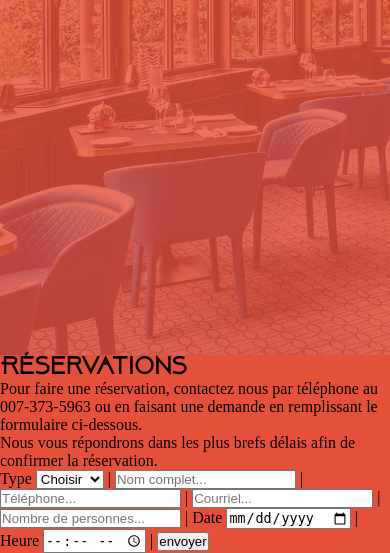
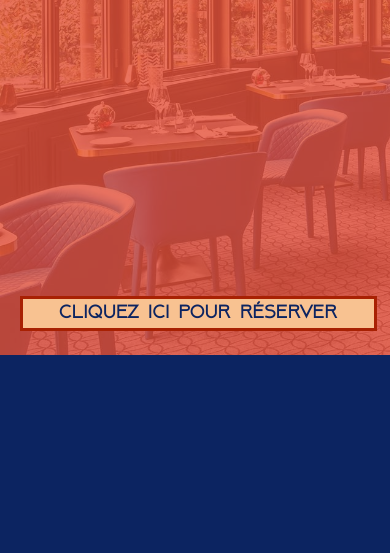
Before and after one commit to felix029/web-b63-final, a PHP site: page /services.php in a window 390 px wide. Shown: the part 489-1042 px from the top of the page. After the commit the page ends 844 px from the top, so only its background shows below. Run offline with PHP 8.4, Linux system fonts and the light colour scheme; data comes from the database, SQL or seed files in the repository; some libraries are stand-ins or nearby versions.

Commit message:
css services mobile (landscape to do)

```diff
--- a/Web/css/services.css
+++ b/Web/css/services.css
@@ -1,12 +1,100 @@
 @media screen and (max-width:1199px) and (orientation: portrait){
+    #content{
+        height: 67vh !important;
+    }
 
+    #reservation-mobile{
+        position: fixed;
+        top: 93vh;
+        background-color: #f8c291;
+        color: #0c2461;
+        border: solid #a82103 3px;
+        text-align: center;
+        width: 90vw;
+        margin: 0 5vw 0 5vw;
+        z-index: 1000;
+    }
+
+    #reservation-mobile h1{
+        margin: 5px;
+        font-size: larger;
+        font-weight: 1200;
+    }
+
+    #reservation{
+        display:none;
+        position: fixed;
+        top: 0;
+
+        height: 520px;
+        width: calc(100% - 140px);
+
+        margin: 5vh 50px 0 50px;
+        color: #0c2461;
+
+        background-color: #f8c291;
+        border: solid #a82103 3px;
+
+        padding: 20px;
+
+        text-align: center;
+
+        z-index: 500;
+    }
+
+    #reservation form{
+        margin-top: 1vh;
+        display: grid;
+        grid-template-columns: 25% 75%;
+        grid-template-rows: 1fr 1fr 1fr 1fr 1fr 1fr 1fr 1fr;
+        align-items: center;
+    }
+
+    #nb-pers{
+        width: 100%;
+    }
+
+    .res-mobile{
+        grid-column: span 2;
+    }
+
+    #btn-res{
+        margin-top: 5px;
+        width: 75%;
+        height: 30px;
+        font-family: "above";
+        font-size: medium;
+        background-color: #0c2461;
+        color: #f8c291;
+        border: solid #a82103 3px;
+        justify-self: center;
+    }
 }
 
 @media screen and (max-width:1199px) and (orientation: landscape){
-    /* user */
+    #reservation{
+        position: fixed;
+        top: 65vh;
 
+        height: calc(calc(var(--vh, 1vh) * 25) - 40px);
+        width: calc(100% - 140px);
+
+        margin: 5vh 50px 0 50px;
+        color: #0c2461;
+
+        background-color: #f8c291;
+        border: solid #a82103 3px;
+
+        padding: 20px;
+
+        z-index: 200;
+    }
 }
 @media screen and (min-width:1200px){
+    #reservation-mobile{
+        display: none;
+    }
+
     #reservation{
         position: fixed;
         top: 65vh;
@@ -49,4 +137,10 @@
         font-weight: bold;
         border: solid #a82103 3px;
     }
+
+    select, input{
+        width: 8vw;
+        height: 3vh;
+        margin-right: 1vw;
+    }
 }
--- /dev/null
+++ b/Web/js/services.js
@@ -0,0 +1,21 @@
+window.addEventListener("load", () => {
+    let done = true;
+
+    $('#reservation-mobile').click( () => {
+        if($('#reservation:hidden') && done == true){
+            done = false;
+            document.getElementById("reservation-mobile").innerHTML = "<h1>Quitter</h1>"
+            $('#reservation').fadeIn(1000, () => {
+                done = true;
+            });
+        }
+
+        if($('#reservation:visible') && done == true){
+            done = false;
+            document.getElementById("reservation-mobile").innerHTML = "<h1>Cliquez ici pour réserver</h1>"
+            $('#reservation').fadeOut(1000, () => {
+                done = true;
+            });
+        }
+    })
+})
--- a/Web/partial/header.php
+++ b/Web/partial/header.php
@@ -36,6 +36,7 @@
         if($_SESSION["page"] == "services.php"){
             ?>
                 <link rel="stylesheet" href="css/services.css">
+                <script src="js/services.js"></script>
             <?php
         }
         if($_SESSION["page"] == "contact.php"){
--- a/Web/services.php
+++ b/Web/services.php
@@ -6,6 +6,10 @@
 
 	require_once("partial/header.php");
 ?>
+</div>
+
+<div id="reservation-mobile">
+	<h1>Cliquez ici pour réserver</h1>
 </div>
 
 <div id="reservation">
@@ -35,20 +39,15 @@
 			<option value="Salle">Salle</option>
 			<option value="Traiteur">Traiteur</option>
 		</select>
-		<label>| </label>
-		<input type="text" name="fullname" placeholder="Nom complet...">
-		<label>| </label>
-		<input type="tel" name="tel" placeholder="Téléphone...">
-		<label>| </label>
-		<input type="email" name="email" placeholder="Courriel...">
-		<label>| </label>
-		<input type="number" name="nb" placeholder="Nombre de personnes...">
-		<label>| Date</label>
+		<input class="res-mobile" type="text" name="fullname" placeholder="Nom complet...">
+		<input class="res-mobile" type="tel" name="tel" placeholder="Téléphone...">
+		<input class="res-mobile" type="email" name="email" placeholder="Courriel...">
+		<input id="nb-pers" class="res-mobile" type="number" name="nb" placeholder="Nombre de personnes...">
+		<label>Date</label>
 		<input type="date" name="date">
-		<label>| Heure</label>
+		<label>Heure</label>
 		<input type="time" name="time">
-		<label>|</label>
-		<input type="submit" value="envoyer" name="reservation" id="btn-res">
+		<input class="res-mobile" type="submit" value="envoyer" name="reservation" id="btn-res">
 	</form>
 <!-- </div> -->
 <!-- La balise du div reservation sera fermée dans le footer -->
```
